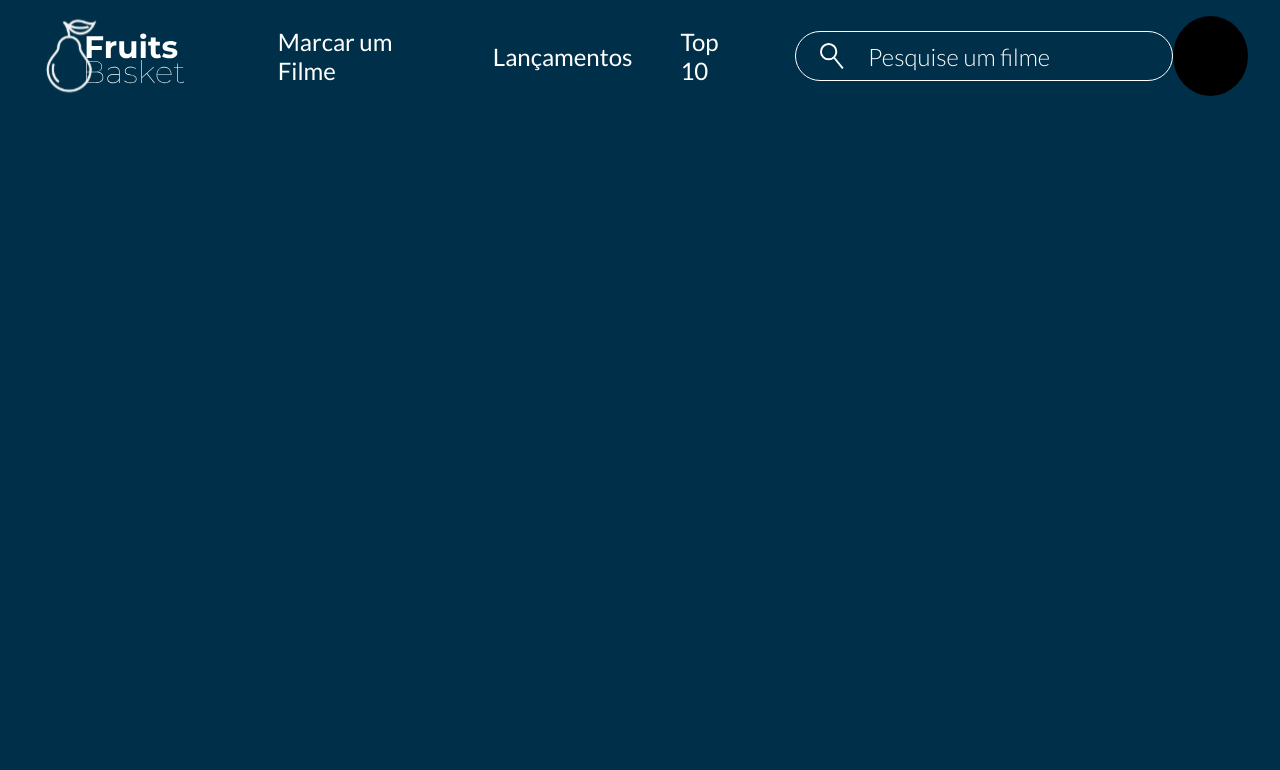
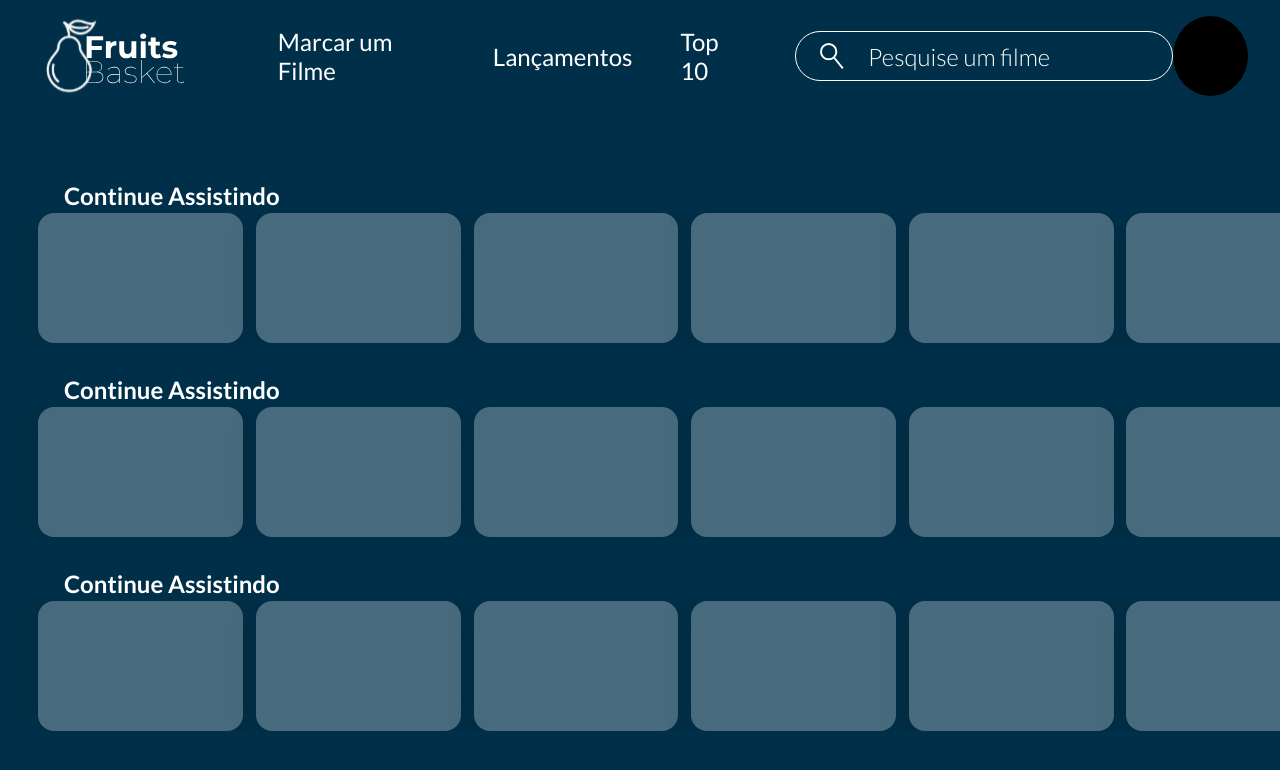
Before and after one commit to josuels731/fruits-basket-react, a React (Create React App) app: page / in a window 1280 px wide. Shown: the top 770 px of the page. Built offline with nearby package versions, Linux system fonts and the light colour scheme.

Commit message:
Started Home Screen

```diff
--- a/src/pages/Home.tsx
+++ b/src/pages/Home.tsx
@@ -1,7 +1,128 @@
+import { ReactChildren, ReactNode, UIEvent as ReactUIEvent, useEffect, useState, WheelEvent } from "react";
+import styled from "styled-components";
+
+const Wrapper = styled.div`
+    width: 100%;
+    height: 100%;
+    display: flex;
+    align-items: center;
+    justify-content: center;
+`;
+
+const Grid = styled.div`
+    display: grid;
+    grid-template-rows: repeat(3, 1fr);
+    grid-row-gap: 2em;
+    height: 80%;
+    width: 100%;
+`;
+
+const Row = styled.div`
+    width: 100%;
+    height: 100%;
+
+    > :first-child {
+        height: 20%;
+        width: 95%;
+        margin-left: 5%;
+        font-size: 1.5em;
+        font-weight: 700;
+    }
+`;
+
+const Card = styled.div<{ position: number }>`
+    position: absolute;
+    width: 16%;
+    height: 100%;
+    left: ${(props) => ((props.position * 17) + 3)}%;
+    border-radius: 1em;
+    background-color: #476A7C;
+    box-shadow: 0px 4px 30px rgba(0, 0, 0, 0.1);
+    transition: left 1s;
+`;
+
+const CardsCarrousselWrapper = styled.div`
+    height: 80%;
+    width: 100%;
+    position: relative;
+    overflow: hidden;
+`;
+interface CardsCarrousselProps {
+    cards: {}[]
+}
+const CardsCarroussel = ({ cards }: CardsCarrousselProps) => {
+
+    const [position, setPosition] = useState(5.6 - cards.length);
+
+    useEffect(() => setPosition(0), [])
+
+    const handleScroll = (e: WheelEvent<HTMLDivElement>) => {
+        if ((position < -0.14 && e.deltaY > 0) || (position + cards.length > 5.6 && e.deltaY < 0))
+            setPosition(position + (e.deltaY > 0 ? 1 : -1) * 0.2);
+    }
+
+    return <CardsCarrousselWrapper onWheel={handleScroll} >
+        {cards.map((card, index) =>
+            <Card position={position + index}></Card>
+        )}
+    </CardsCarrousselWrapper>
+}
+
 function Home() {
 
-    return <>
-    </>
+    return <Wrapper>
+        <Grid>
+            <Row>
+                <div>Continue Assistindo</div>
+                <CardsCarroussel cards={[
+                    {},
+                    {},
+                    {},
+                    {},
+                    {},
+                    {},
+                    {},
+                    {},
+                    {},
+                ]} />
+            </Row>
+            <Row>
+                <div>Continue Assistindo</div>
+                <CardsCarroussel cards={[
+                    {},
+                    {},
+                    {},
+                    {},
+                    {},
+                    {},
+                    {},
+                    {},
+                    {},
+                ]} />
+            </Row>
+            <Row>
+                <div>Continue Assistindo</div>
+                <CardsCarroussel cards={[
+                    {},
+                    {},
+                    {},
+                    {},
+                    {},
+                    {},
+                    {},
+                    {},
+                    {},
+                    {},
+                    {},
+                    {},
+                    {},
+                    {},
+                    {},
+                    {},
+                ]} />
+            </Row>
+        </Grid>
+    </Wrapper>
 }
 
 export default Home;
```
